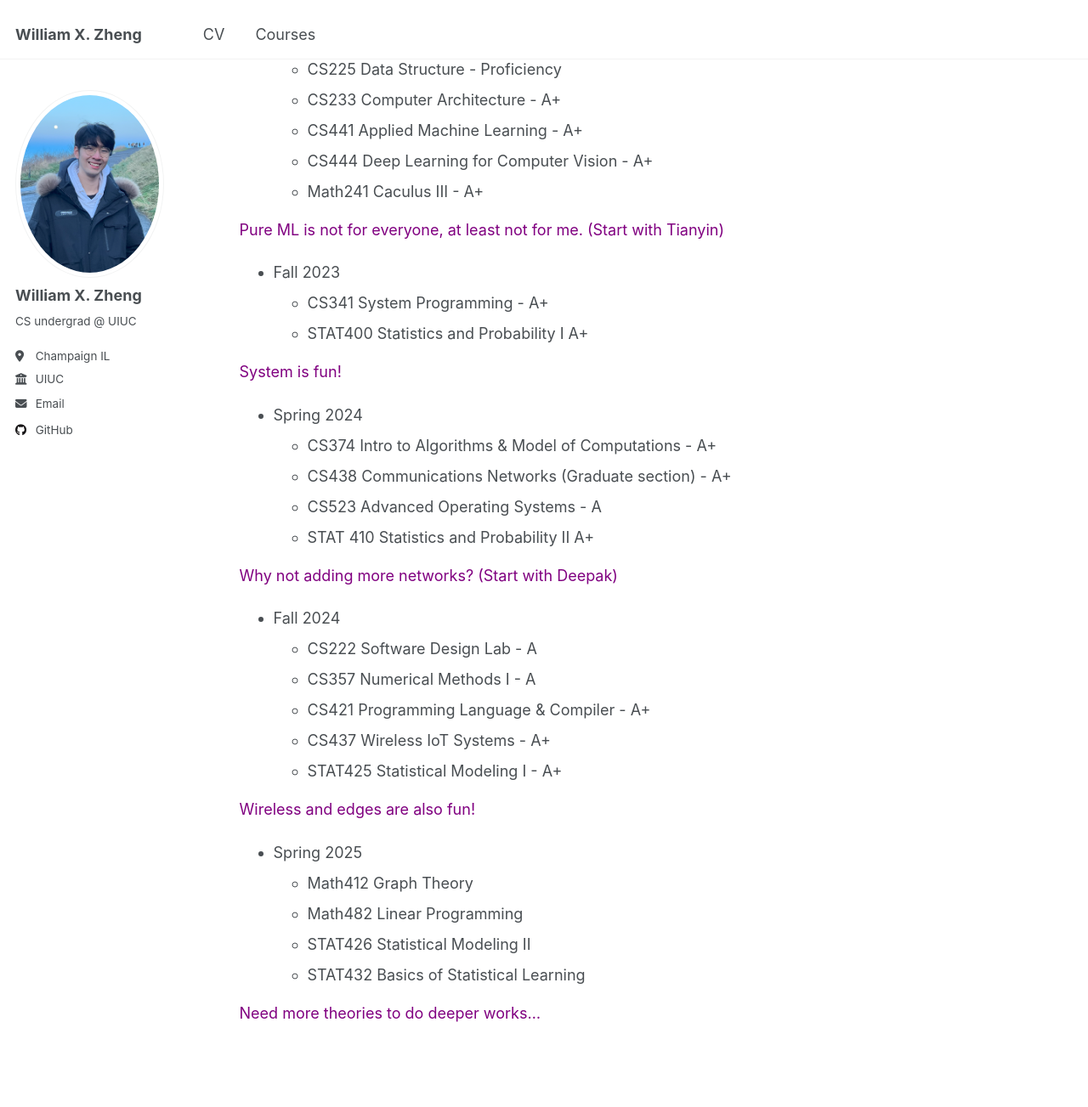
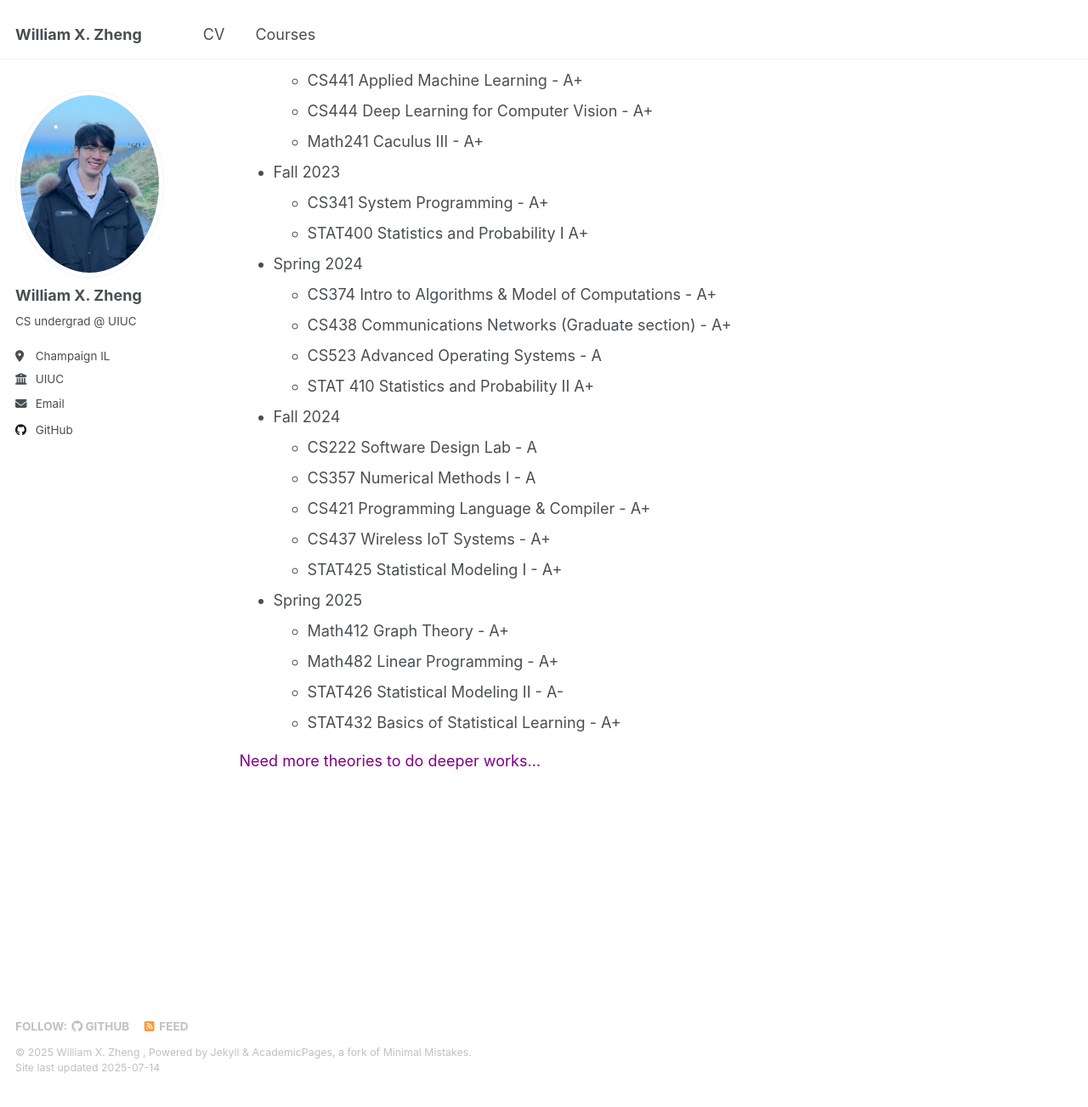
Before and after one commit to xinze-zheng/xinze-zheng.github.io, a Jekyll site: the page built from _pages/courses.md, in a window 1280 px wide and 1400 px high, scrolled down 433 px. Shown: the top 1303 px of the window at 85% size. Built offline with Jekyll 4.4.1, drawn with Linux system fonts in a browser that asks for light colours; some of the changed text lies outside the part shown.

Commit message:
Update courses.md

```diff
--- a/_pages/courses.md
+++ b/_pages/courses.md
@@ -11,7 +11,6 @@ This is the list of technical courses I took during my undergrad at UIUC. I alwa
     - ECE220 Computer Systems & Programming - A+
     - MATH213 Basic Discrete Mathematics - A+
 
-<span style="color: Purple">System looks fun, what about others?</span>
 - Spring 2023
     - CS225 Data Structure - Proficiency
     - CS233 Computer Architecture - A+
@@ -19,19 +18,16 @@ This is the list of technical courses I took during my undergrad at UIUC. I alwa
     - CS444 Deep Learning for Computer Vision - A+
     - Math241 Caculus III - A+
 
-<span style="color: Purple">Pure ML is not for everyone, at least not for me. (Start with Tianyin)</span>
 - Fall 2023
     - CS341 System Programming - A+
     - STAT400 Statistics and Probability I A+
 
-<span style="color: Purple">System is fun!</span>
 - Spring 2024
     - CS374 Intro to Algorithms & Model of Computations - A+
     - CS438 Communications Networks (Graduate section) - A+
     - CS523 Advanced Operating Systems - A
     - STAT 410 Statistics and Probability II A+
 
-<span style="color: Purple">Why not adding more networks? (Start with Deepak)<span>
 - Fall 2024
     - CS222 Software Design Lab - A
     - CS357 Numerical Methods I - A
@@ -39,12 +35,11 @@ This is the list of technical courses I took during my undergrad at UIUC. I alwa
     - CS437 Wireless IoT Systems - A+
     - STAT425 Statistical Modeling I - A+
 
-<span style="color: Purple">Wireless and edges are also fun!<span>
 - Spring 2025
-    - Math412 Graph Theory
-    - Math482 Linear Programming
-    - STAT426 Statistical Modeling II
-    - STAT432 Basics of Statistical Learning
+    - Math412 Graph Theory - A+
+    - Math482 Linear Programming - A+
+    - STAT426 Statistical Modeling II - A-
+    - STAT432 Basics of Statistical Learning - A+
 
 
 <span style="color: Purple">Need more theories to do deeper works...<span>
```
